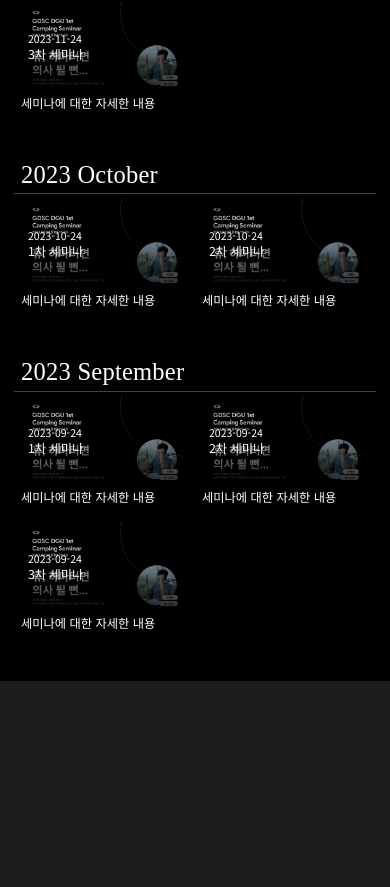
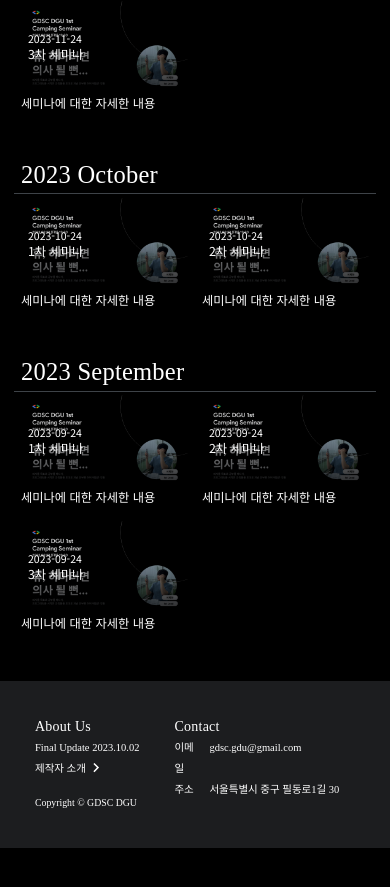
Before and after one commit to GDSC-DGU/gdsc-dgu, a Next.js app: page /timeline in a window 390 px wide. Shown: the part 933-1820 px from the top of the page. After the commit the page ends 1781 px from the top, so only its background shows below. Built offline with nearby package versions, Linux system fonts and the light colour scheme; a web font is replaced by a local one.

Commit message:
✨Feat: Footer 반응형 적용 #30

```diff
--- a/src/components/layout/footer/Footer.tsx
+++ b/src/components/layout/footer/Footer.tsx
@@ -16,7 +16,7 @@ const Footer = () => {
   };
 
   return (
-    <footer className="w-full py-10 bg-mono_900 flex pl-[400px]">
+    <footer className="w-full py-10 bg-mono_900 flex desktop:pl-80 tablet:pl-20 pl-10">
       <div className="flex justify-start items-start w-full gap-10">
         <div>
           <h1 className="F1">About Us</h1>
```
Lines whose indentation alone changed are shown as unchanged.
